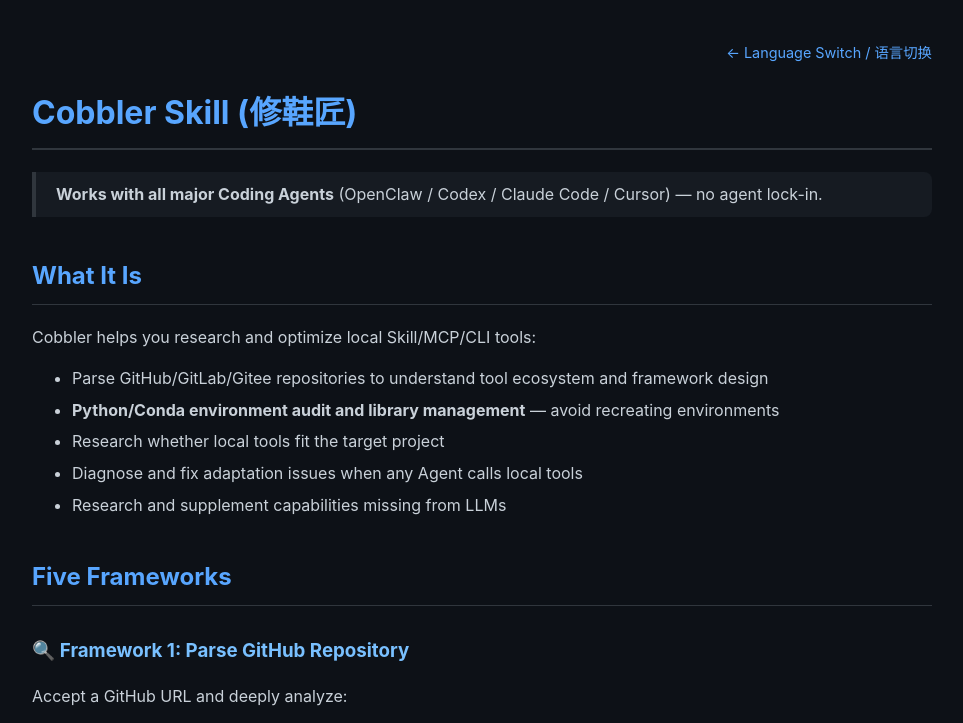
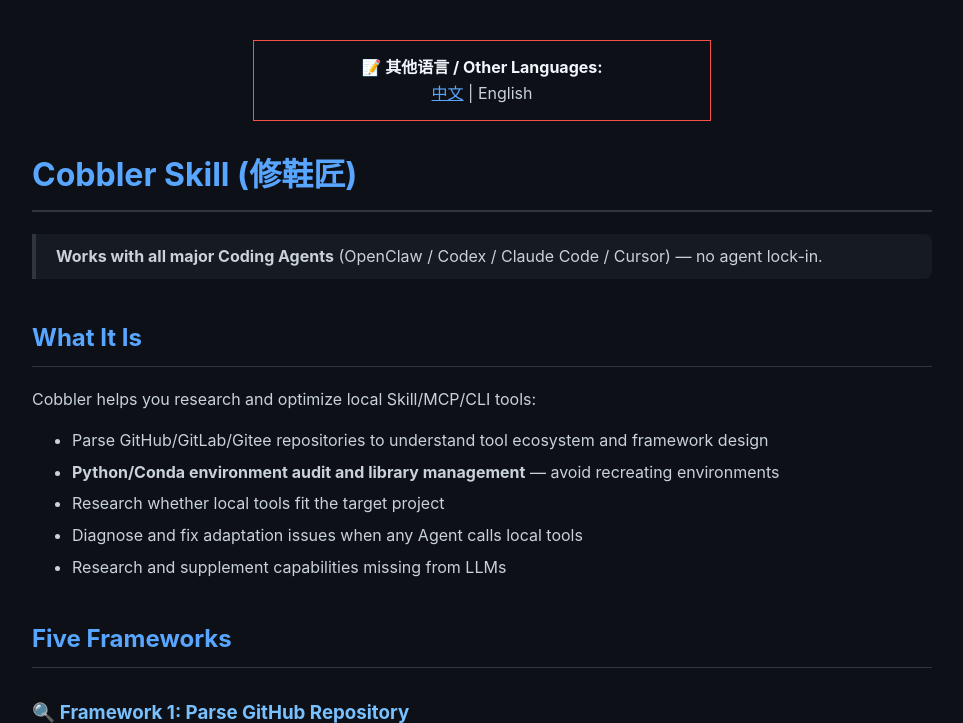
Before and after one commit to yesooner/cobbler-skill, a plain HTML site: page en.html in a window 1280 px wide. Shown: the top 723 px of the page, without its empty margins (158-1121 px from the left). Drawn offline with Linux system fonts and the light colour scheme.

Commit message:
Add compact language switch links

```diff
--- a/en.html
+++ b/en.html
@@ -19,8 +19,9 @@
     pre code { background: none; padding: 0; }
     ul { margin: 10px 0; }
     li { margin: 6px 0; }
-    .lang-switch { text-align: right; margin-bottom: 20px; }
-    .lang-switch a { color: #58a6ff; text-decoration: none; font-size: 0.9em; }
+    .lang-switch { text-align: center; margin: 0 auto 28px; padding: 14px 18px; border: 1px solid #f85149; max-width: 420px; }
+    .lang-switch strong { color: #f0f6fc; }
+    .lang-switch a { color: #58a6ff; text-decoration: underline; font-size: 1em; }
     .lang-switch a:hover { text-decoration: underline; }
     blockquote { border-left: 4px solid #30363d; margin: 15px 0; padding: 10px 20px; background: #161b22; border-radius: 0 8px 8px 0; }
     .check { color: #3fb950; }
@@ -29,7 +30,10 @@
   </style>
 </head>
 <body>
-  <div class="lang-switch"><a href="index.html">← Language Switch / 语言切换</a></div>
+  <div class="lang-switch">
+    <strong>📝 其他语言 / Other Languages:</strong><br>
+    <a href="zh.html">中文</a> | English
+  </div>
 
 <h1>Cobbler Skill (修鞋匠)</h1>
 
```
Also changed, not shown: zh.html (+7 -3 lines), 1 other file.
